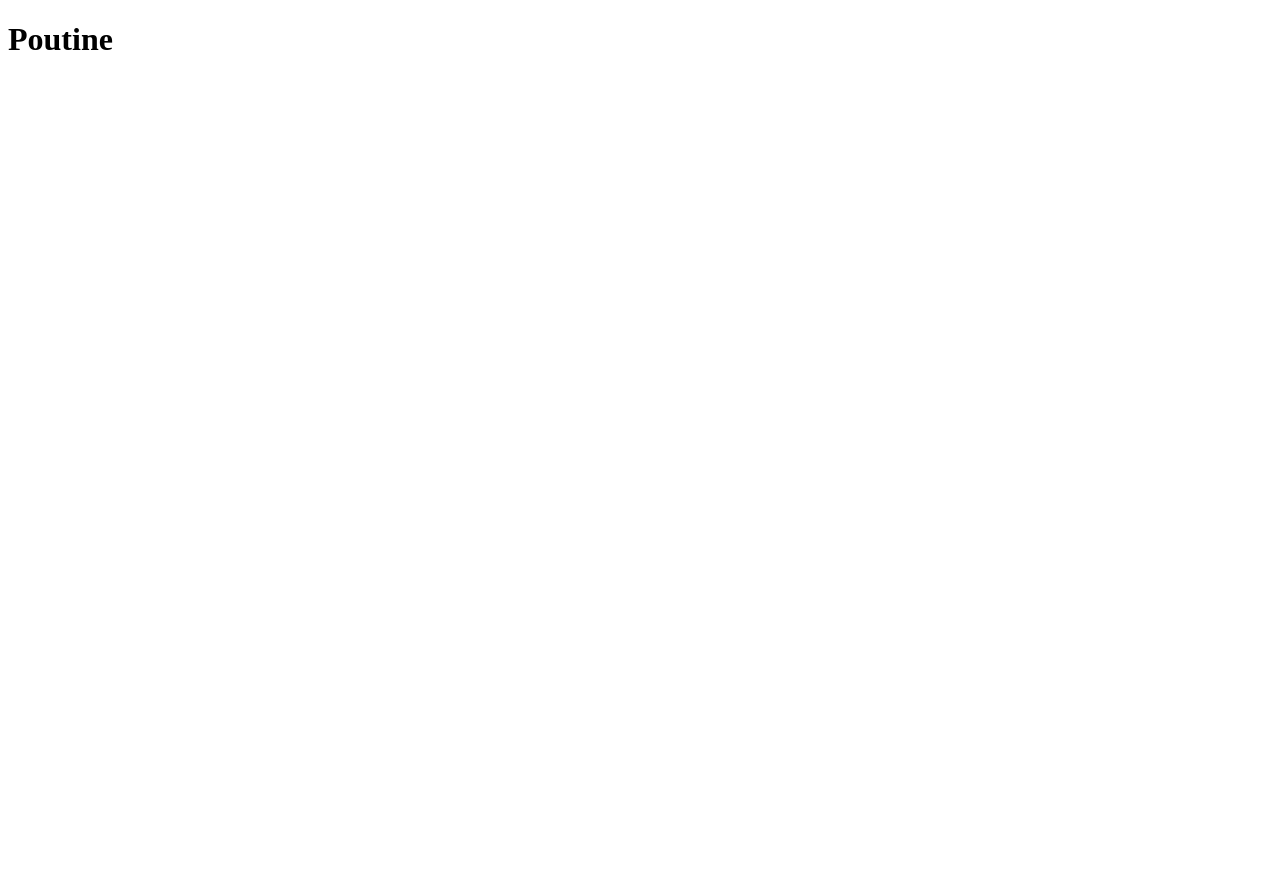
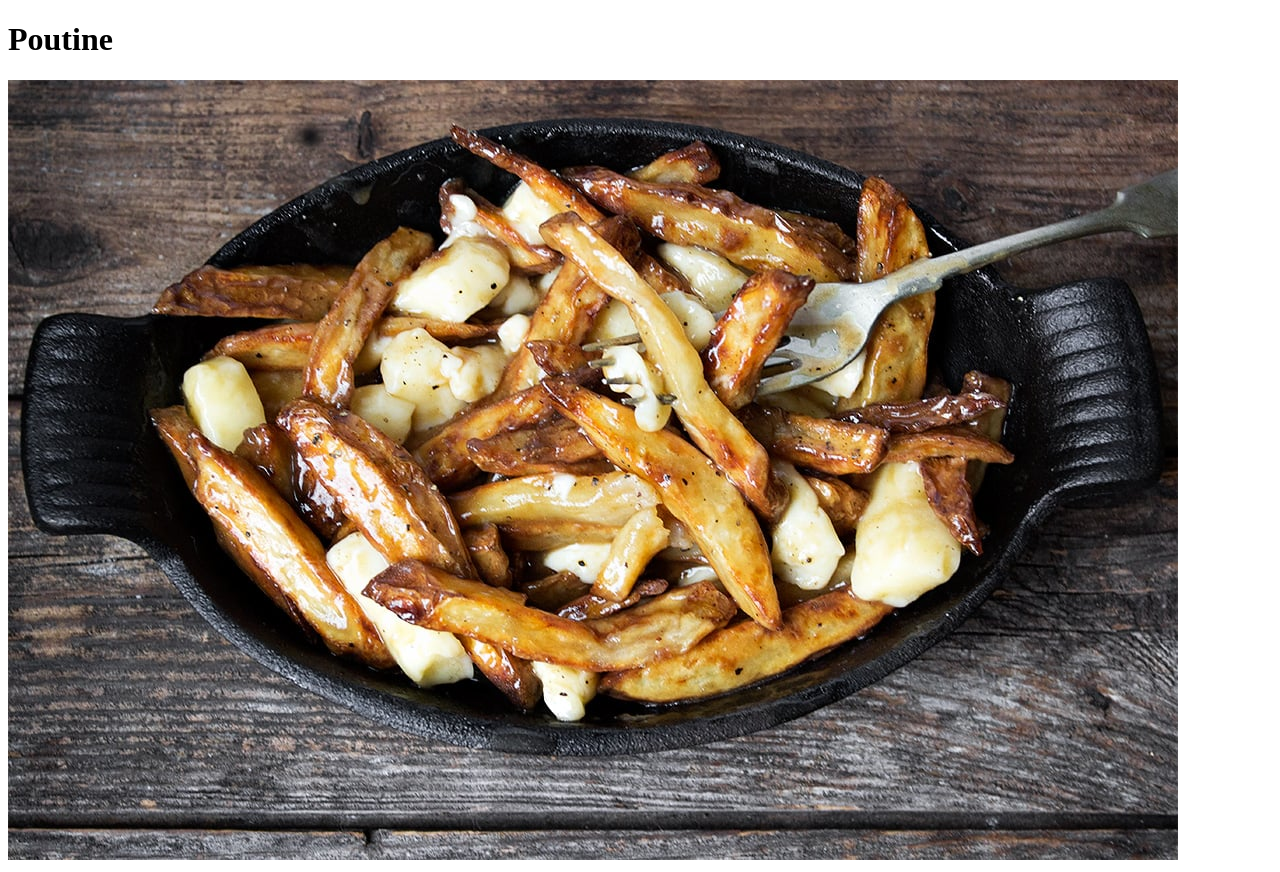
Before and after one commit to LontraSoft/odin-recipes, a plain HTML site: page recipes/poutine.html in a window 1280 px wide. Before the commit the page ends 800 px from the top, so only its background shows below. Drawn offline with Linux system fonts and the light colour scheme.

Commit message:
Add image to poutine recipe page

```diff
--- a/recipes/poutine.html
+++ b/recipes/poutine.html
@@ -7,6 +7,7 @@
 
   <body>
     <h1>Poutine</h1>
+    <img src="../images/poutine.jpg" alt="Picture of some delicious poutine">
   </body>
 
 </html>
```
Also changed, not shown: images/poutine.jpg (added).
